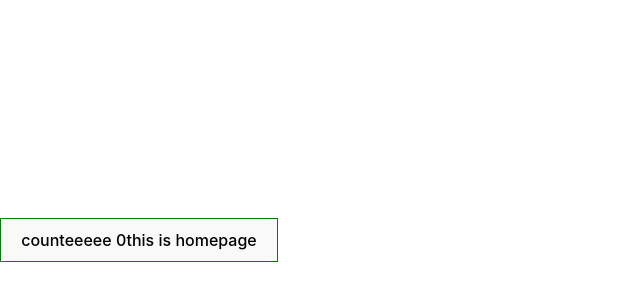
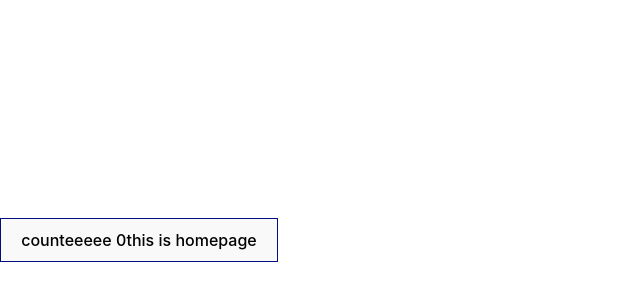
Before and after one commit to nermoo/project-valkerie, a React (Vite) app: page /login in a window 1280 px wide. Shown: the part 160-460 px from the top of the page, without its empty margins (0-640 px from the left). Built offline with nearby package versions, Linux system fonts and the light colour scheme.

Commit message:
test action workflow

```diff
--- a/src/pages/Login/login.module.less
+++ b/src/pages/Login/login.module.less
@@ -1,3 +1,3 @@
 .counterCrd{
-    border:1px solid green;
+    border:1px solid rgb(0, 13, 128);
 }
```
